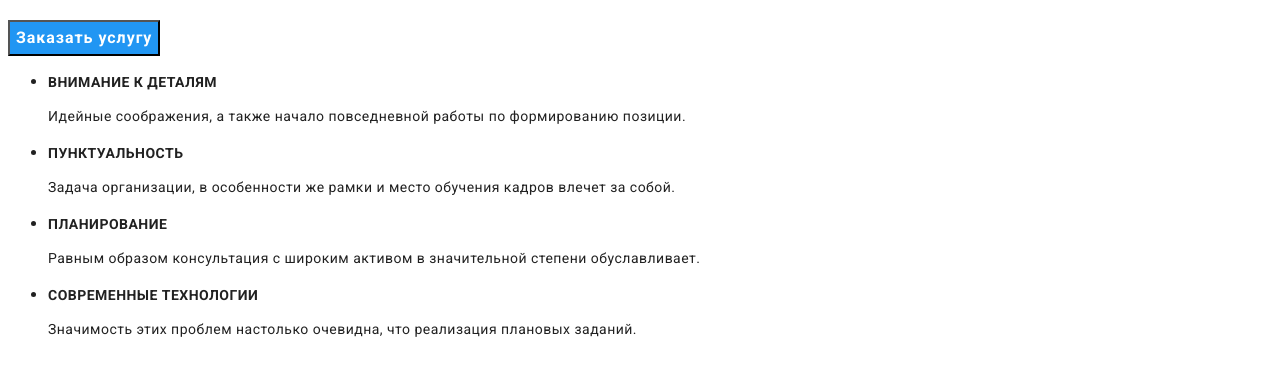
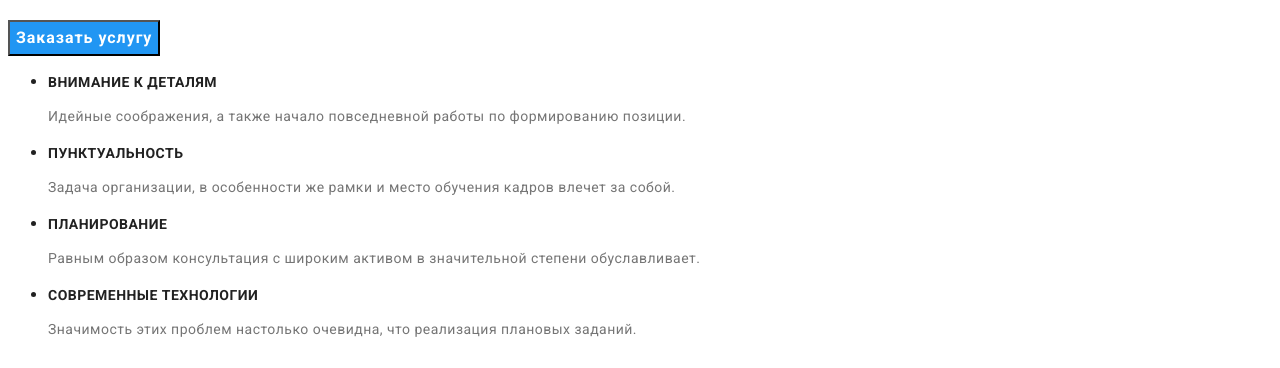
Before and after one commit to HELL4GAET/goit-markup-hw-02, a plain HTML site: page index.html in a window 1280 px wide. Shown: the part 271-639 px from the top of the page. Drawn offline with Linux system fonts and the light colour scheme.

Commit message:
изменил цвет текста

```diff
--- a/css/styles.css
+++ b/css/styles.css
@@ -100,8 +100,9 @@ line-height: 1.14;
 }
 
 .details-information {
-        font-size: 14px;
-        line-height: 1.71;
+    color: var(--description-text-color);
+    font-size: 14px;
+    line-height: 1.71;
 }
 
 .details-logo {
```
